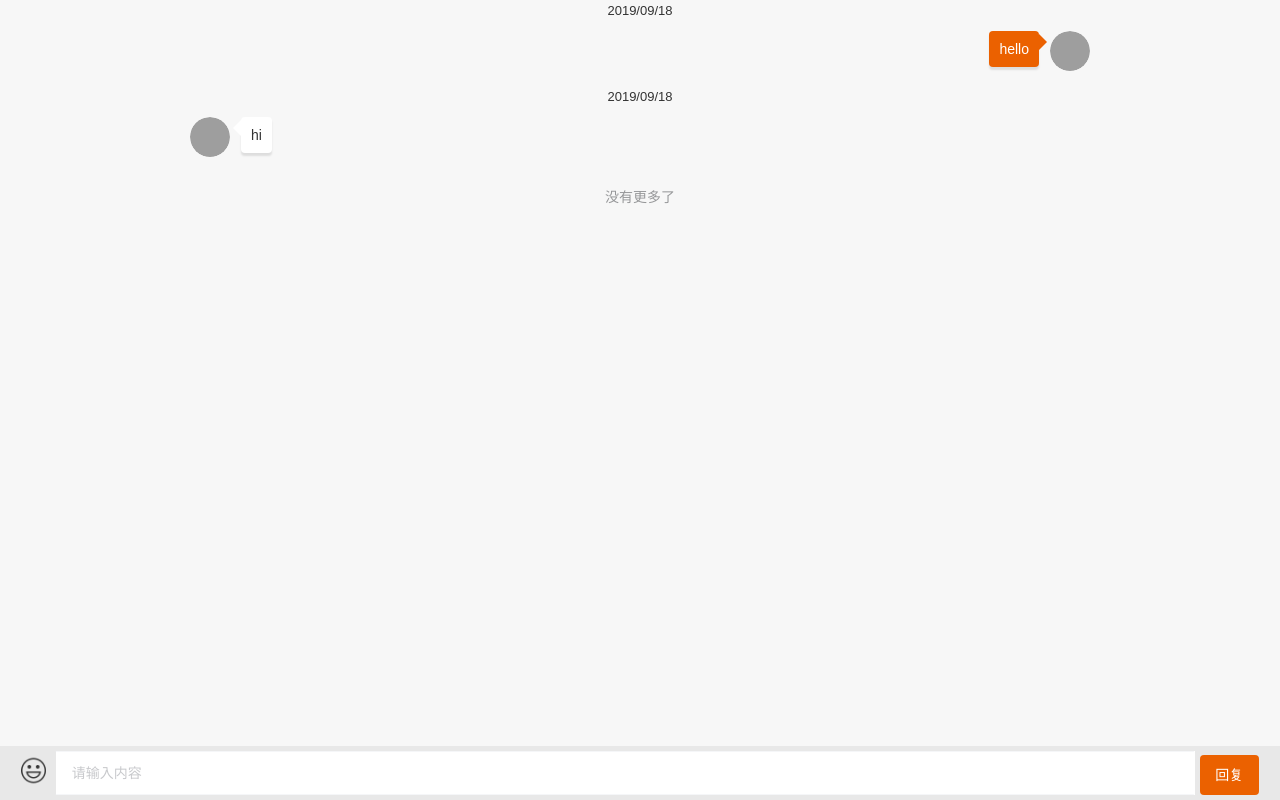
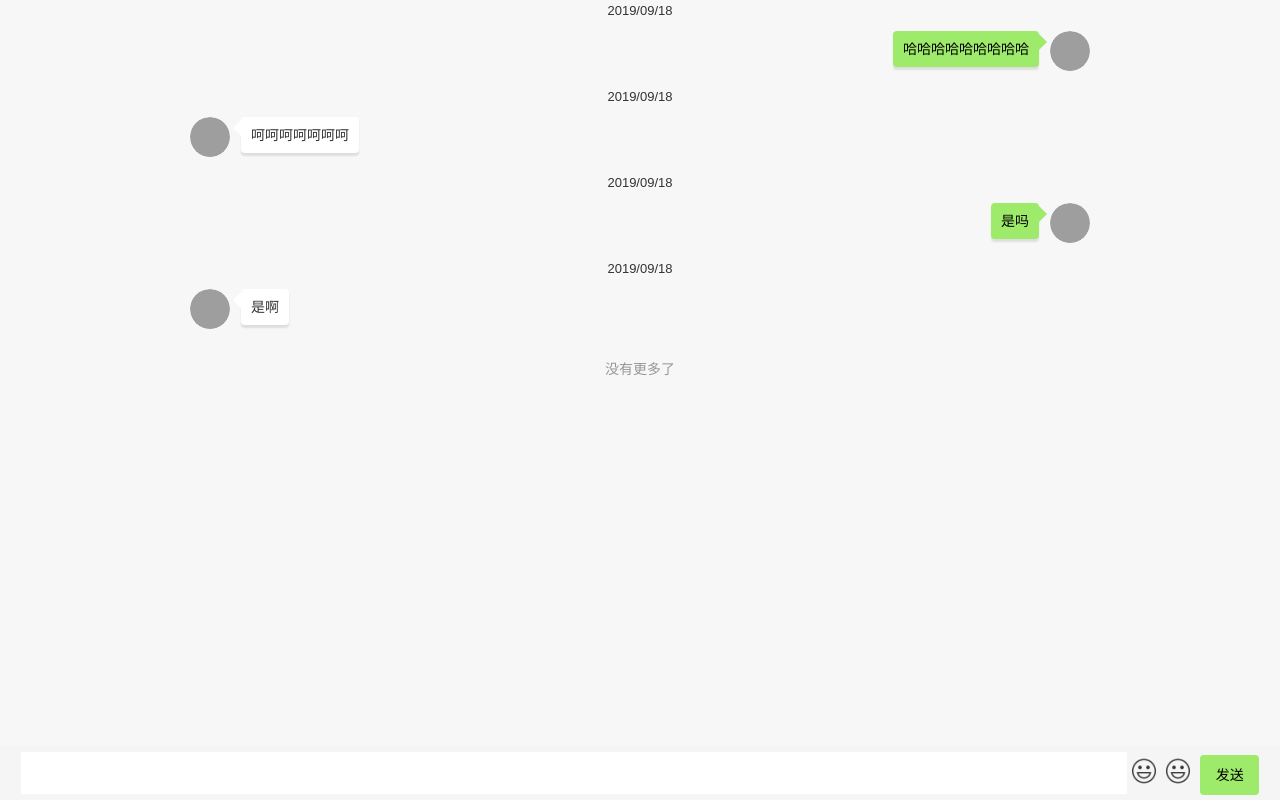
Before and after one commit to MagicDu/vue-wechat-bot, a Vue app: page /detail/1 in a window 1280 px wide. Built offline with nearby package versions, Linux system fonts and the light colour scheme; grey boxes are pictures that could not be loaded.

Commit message:
fix: chat input area

```diff
--- a/src/assets/css/base.less
+++ b/src/assets/css/base.less
@@ -4,7 +4,7 @@
  * @Last Modified by: magicdu
  * @Last Modified time: 2020-03-05 15:13:36
  */
- @base-color: #eb6100;
+ @base-color: #b3e79f;
  @font-color: #343d4a;
 
  @font-title: #333333;
--- a/src/views/chat/chatdetail/chatdetail.vue
+++ b/src/views/chat/chatdetail/chatdetail.vue
@@ -13,7 +13,7 @@
                         :src="item.avatar" />
                     <!-- 消息体 -->
                     <div class="message">
-                        <div class="mesage-name lh24">{{ item.facutlyName }}</div>
+                        <!-- <div class="mesage-name lh24">{{ item.userName }}</div> -->
                         <div class="bubble bd4">
                                 <div v-html="item.content" class="wang-editor"></div>
                         </div>
@@ -22,14 +22,11 @@
       </div>
     </van-list>
   </van-pull-refresh>
-   <van-submit-bar button-text="回复" class="my-vant-bar wang-editor"
+   <van-submit-bar button-text="发送" class="my-vant-bar wang-editor"
         :class="showImg ? 'fixed-bar' : ''"
         @submit="onSubmit"
        >
         <!--  -->
-        <div class="left mgr10" @click.stop="show">
-            <img src="@/assets/images/biaoq.png" alt="">
-        </div>
         <van-cell-group>
             <!-- <vue-editor id="my-editor"
                 class="my-editor"
@@ -43,10 +40,16 @@
                 ></vue-editor> -->
              <van-field v-model="message"
                 type="textarea"
-                placeholder="请输入内容"
+                placeholder=""
                 rows="1"
                 autosize/>
         </van-cell-group>
+                <div class="left mgr10" @click.stop="show">
+            <img src="@/assets/images/biaoq.png" alt="">
+        </div>
+         <div class="left mgr10" @click.stop="show">
+           <img src="@/assets/images/biaoq.png" alt="">
+        </div>
     </van-submit-bar>
     </div>
 </template>
@@ -60,16 +63,34 @@ export default {
         {
           id:"1",
           avatar:"http://ad-gold-cdn.xitu.io/14999138688354f1720f589d2d33db77f026bb07c8f67.jpg",
-          content:"hello",
+          content:"哈哈哈哈哈哈哈哈哈",
           userType:1,
-          createTime:"2019/09/18"
+          createTime:"2019/09/18",
+          userName:"李倩"
         },
        {
           id:"2",
+          avatar:"https://dss1.bdstatic.com/70cFvXSh_Q1YnxGkpoWK1HF6hhy/it/u=1898582417,1582081952&fm=26&gp=0.jpg",
+          content:"呵呵呵呵呵呵呵",
+          userType:2,
+          createTime:"2019/09/18",
+        userName:"杨涛"
+        },
+         {
+          id:"3",
           avatar:"http://ad-gold-cdn.xitu.io/14999138688354f1720f589d2d33db77f026bb07c8f67.jpg",
-          content:"hi",
+          content:"是吗",
+          userType:1,
+          createTime:"2019/09/18",
+          userName:"李倩"
+        },
+       {
+          id:"4",
+          avatar:"https://dss1.bdstatic.com/70cFvXSh_Q1YnxGkpoWK1HF6hhy/it/u=1898582417,1582081952&fm=26&gp=0.jpg",
+          content:"是啊",
           userType:2,
-          createTime:"2019/09/18"
+          createTime:"2019/09/18",
+        userName:"杨涛"
         },
       ],
       loading: false,
@@ -180,14 +201,14 @@ export default {
     }
 
     .bubble {
-        background: #eb6100;
-        color: #fff;
+        background: #9EEA6A;
+        color: #000;
         margin: 0 5px 0 20px;
     }
 
     .bubble:before {
         border-width: 8px 0 8px 8px !important;
-        border-color: transparent transparent transparent #eb6100 !important;
+        border-color: transparent transparent transparent #9EEA6A !important;
         left: 100%;
     }
 
@@ -198,7 +219,7 @@ export default {
 
 // 底部回复
 .my-vant-bar {
-    background: #e8e8e8;
+    background: #F5F5F5;
     padding: 5px;
     box-sizing: border-box;
     transition: all .3 ease-in;
@@ -217,7 +238,7 @@ export default {
         }
     }
     .van-button--danger {
-        background: #eb6100;
+        background: #9EEA6A;
         border: 0;
     }
     .van-submit-bar__button {
@@ -225,6 +246,7 @@ export default {
         height: 40px;
         line-height: 40px;
         border-radius: 4px;
+        color: black;
     }
     .left {
         width: 27px;
```
Also changed, not shown: 1 other file (tests, documents, lock files or other folders).
